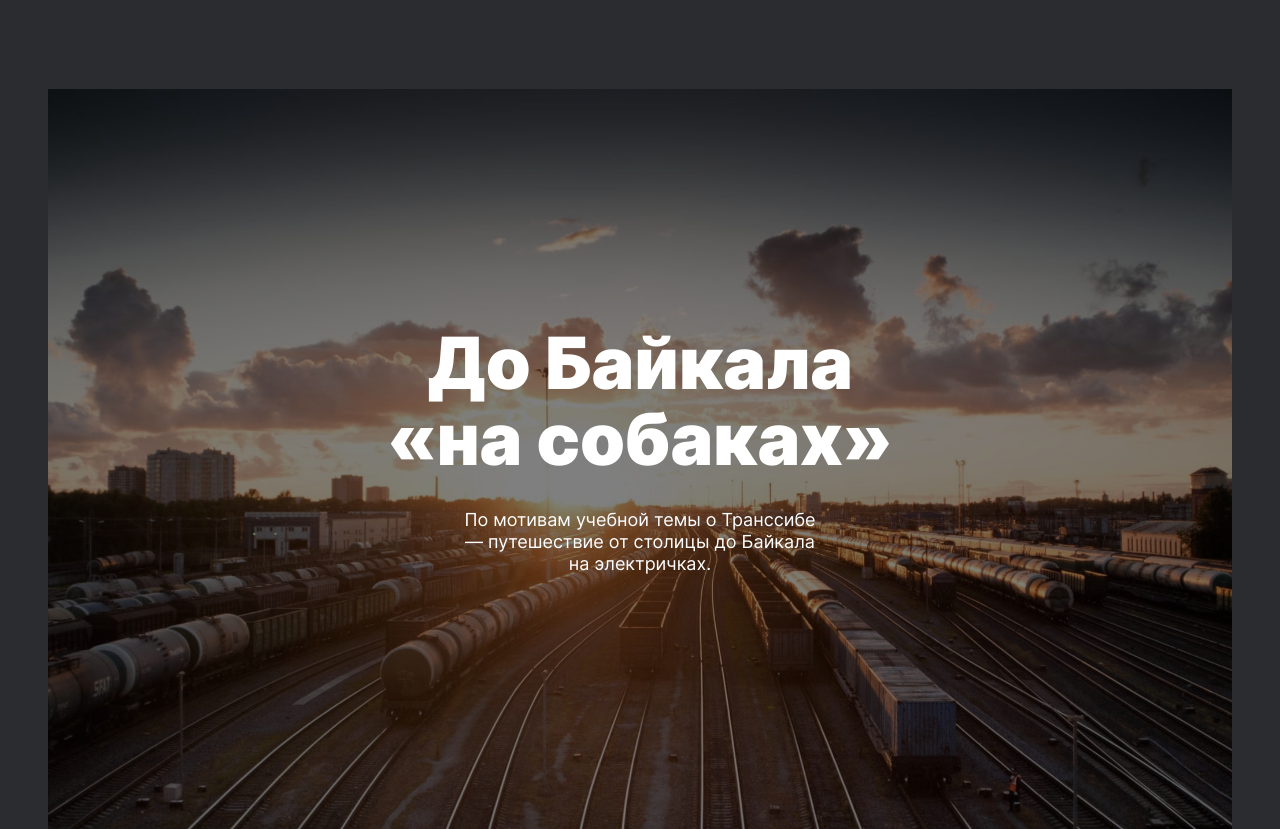
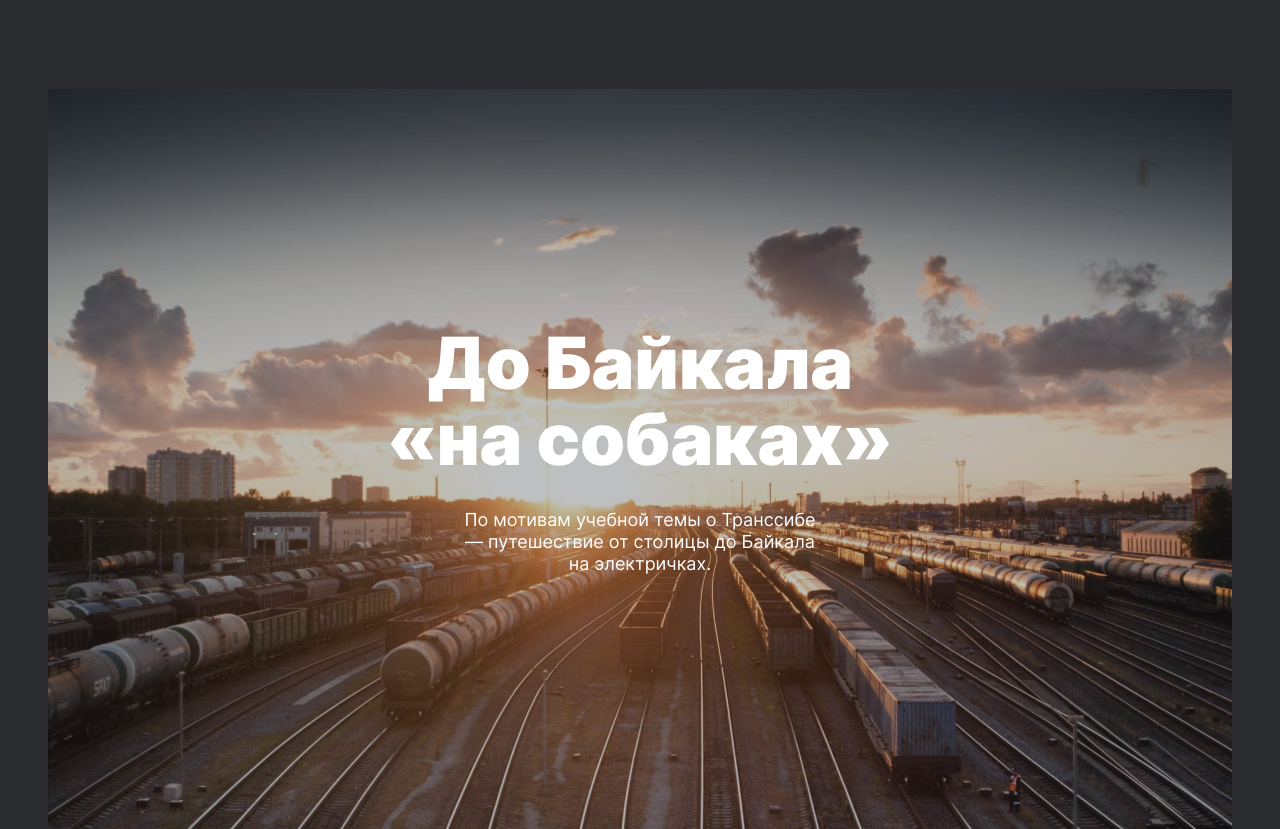
Before and after one commit to ilzira-mur/russian-travel, a plain HTML site: page index.html in a window 1280 px wide. Shown: the part 5323-6152 px from the top of the page. Drawn offline with Linux system fonts and the light colour scheme.

Commit message:
cover fixed

```diff
--- a/blocks/cover/__link/cover__link.css
+++ b/blocks/cover/__link/cover__link.css
@@ -23,11 +23,12 @@
     left: 0;
     right: 0;
     bottom: 0;
-    background: rgba(0,0,0,.5);
+    background: #2A2C2F;
+    opacity: 0.3;
     z-index: 2;
   }
 
-  .cover__link:hover {
+  .cover__link:hover::after {
     opacity: 0.8;
   }
 
```
